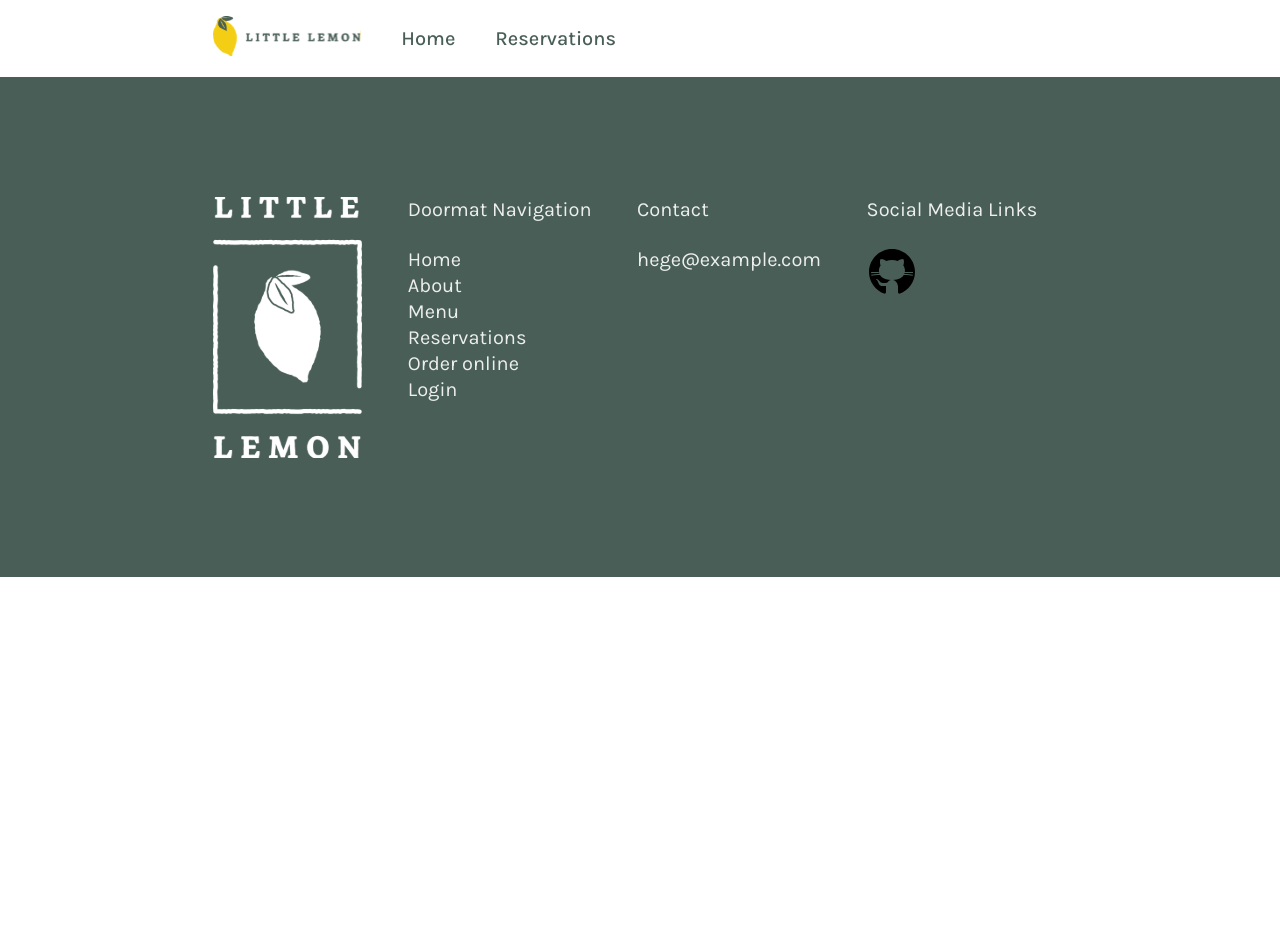
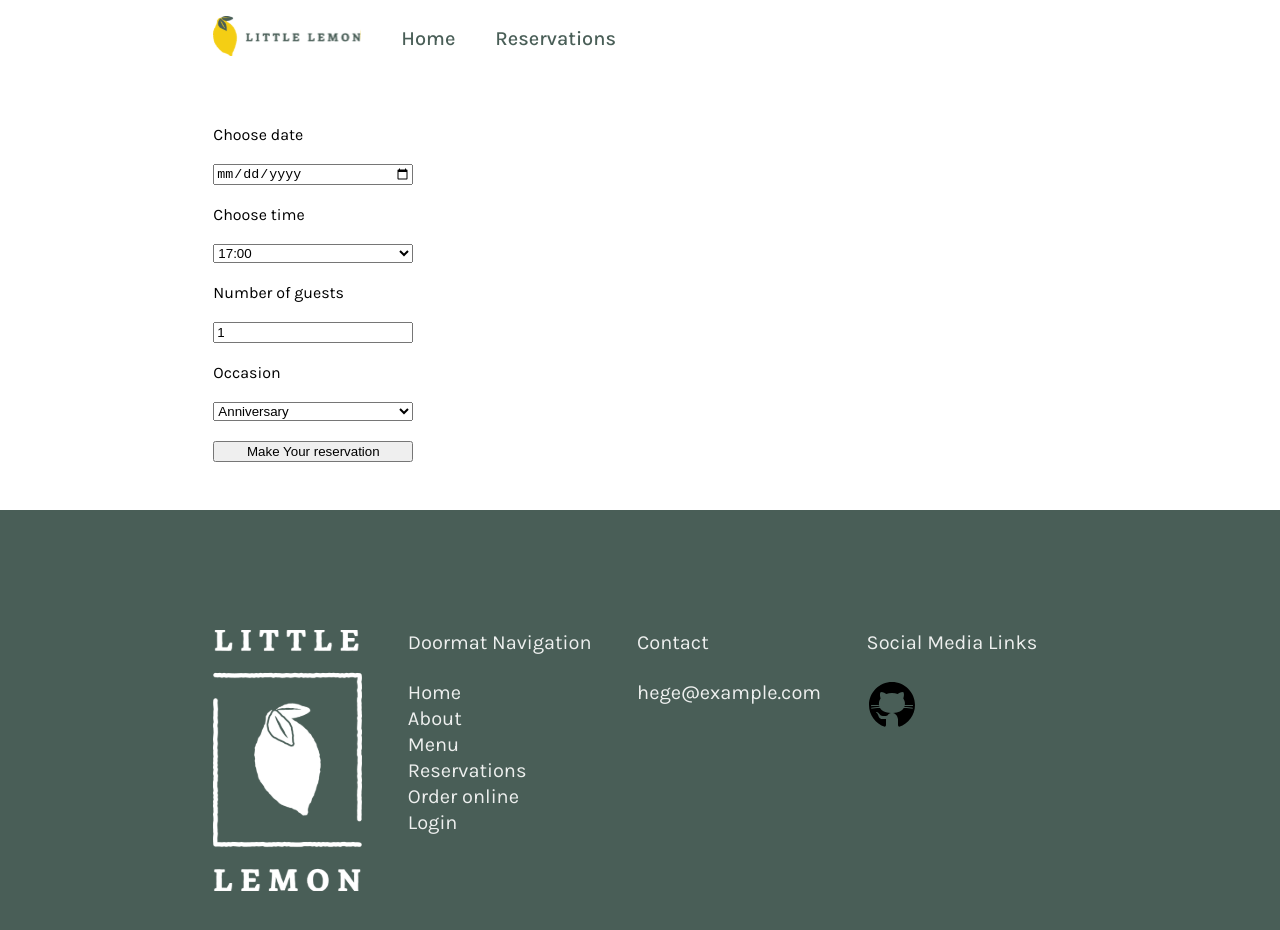
Before and after one commit to mariia-suhan-cognizant/little-lemon, a React (Create React App) app: page /booking in a window 1280 px wide. Shown: the top 930 px of the page. Before the commit the page ends 800 px from the top, so only its background shows below. Built offline with nearby package versions, Linux system fonts and the light colour scheme; the HTML template or start-up script is replaced by a standard one; a web font is replaced by a local one.

Commit message:
Define the Bookings page

```diff
--- /dev/null
+++ b/src/components/BookingForm/index.js
@@ -0,0 +1,71 @@
+import { useState } from "react";
+import "./styles.css";
+
+export const BookingForm = () => {
+  const [availableTimes] = useState([
+    "17:00",
+    "18:00",
+    "19:00",
+    "20:00",
+    "21:00",
+    "22:00",
+  ]);
+
+  const [resDate, setResDate] = useState("");
+
+  const onChangeResDate = (event) => {
+    setResDate(event.currentTarget?.value || "");
+  };
+
+  const [resTime, setResTime] = useState("");
+
+  const onChangeResTime = (event) => {
+    setResTime(event.currentTarget?.value || "");
+  };
+
+  const [guestsNumber, setGuestsNumber] = useState(1);
+
+  const onChangeGuestsNumber = (event) => {
+    setGuestsNumber(event.currentTarget?.value || 1);
+  };
+
+  const [occasion, setOccasion] = useState("");
+
+  const onChangeOccasion = (event) => {
+    setOccasion(event.currentTarget?.value || "");
+  };
+
+  return (
+    <form className="form">
+      <label htmlFor="res-date">Choose date</label>
+      <input
+        type="date"
+        id="res-date"
+        value={resDate}
+        onChange={onChangeResDate}
+      />
+      <label htmlFor="res-time">Choose time</label>
+      <select id="res-time" value={resTime} onChange={onChangeResTime}>
+        {availableTimes.map((availableTime) => (
+          <option key={availableTime}>{availableTime}</option>
+        ))}
+      </select>
+      <label htmlFor="guests">Number of guests</label>
+      <input
+        type="number"
+        placeholder="1"
+        min="1"
+        max="10"
+        id="guests"
+        value={guestsNumber}
+        onChange={onChangeGuestsNumber}
+      />
+      <label htmlFor="occasion">Occasion</label>
+      <select id="occasion" value={occasion} onChange={onChangeOccasion}>
+        <option>Anniversary</option>
+        <option>Birthday</option>
+      </select>
+      <input type="submit" value="Make Your reservation" />
+    </form>
+  );
+};
--- /dev/null
+++ b/src/components/BookingForm/styles.css
@@ -0,0 +1,6 @@
+.form {
+    display: grid;
+    max-width: 200px;
+    gap: 20px;
+    padding: 48px 0;
+}
--- a/src/components/BookingPage/index.js
+++ b/src/components/BookingPage/index.js
@@ -1,3 +1,10 @@
+import { BookingForm } from "../BookingForm";
+import { Layout } from "../Layout";
+
 export const BookingPage = () => {
-  return null;
+  return (
+    <Layout>
+      <BookingForm />
+    </Layout>
+  );
 };
--- a/src/components/CallToAction/index.js
+++ b/src/components/CallToAction/index.js
@@ -1,9 +1,14 @@
 import { Button } from "../Button";
 import { Layout } from "../Layout";
+import { useNavigate } from "react-router-dom";
 import "./styles.css";
 
 export const CallToAction = () => {
-  const onReserveTable = () => {};
+  const navigate = useNavigate();
+
+  const onReserveTable = () => {
+    navigate("/booking");
+  };
 
   return (
     <div className="hero">
--- a/src/components/Footer/index.js
+++ b/src/components/Footer/index.js
@@ -21,7 +21,7 @@ export const Footer = () => {
               <a href="/menu">Menu</a>
             </li>
             <li>
-              <a href="/book">Reservations</a>
+              <a href="/booking">Reservations</a>
             </li>
             <li>
               <a href="/online">Order online</a>
```
